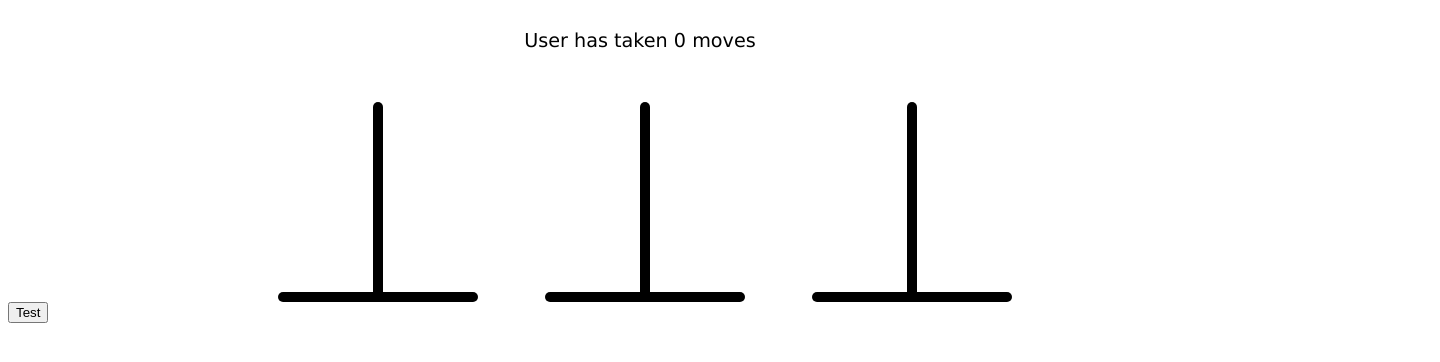
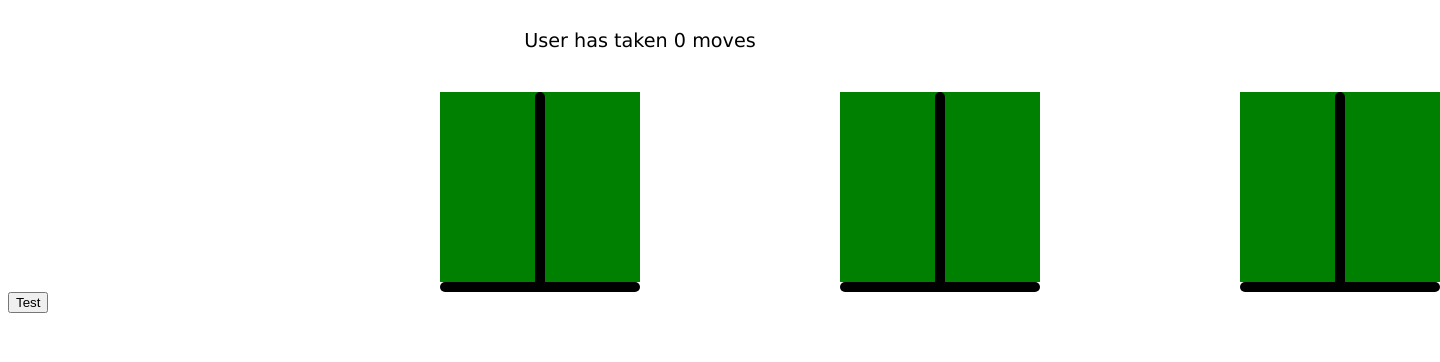
Before and after one commit to Chris-L-Tran/Towers-of-Hanoi, a plain HTML site: page index.html in a window 1280 px wide. Shown: the part 108-470 px from the top of the page, 1440 px wide, since content can reach past the window. Drawn offline with nearby package versions, Linux system fonts and the light colour scheme.

Commit message:
created and stylized disk container

```diff
--- a/index.html
+++ b/index.html
@@ -17,24 +17,30 @@
 
     <div id="board">
         <div id="post1" class="post">
-            <div class="rod">
+            <div class="disks">
+                <div class="rod">
 
+                </div>
             </div>
             <div class="base">
 
             </div>
         </div>
         <div id="post2" class="post">
-            <div class="rod">
+            <div class="disks">
+                <div class="rod">
 
+                </div>
             </div>
             <div class="base">
 
             </div>
         </div>
         <div id="post3" class="post">
-            <div class="rod">
+            <div class="disks">
+                <div class="rod">
 
+                </div>
             </div>
             <div class="base">
 
--- a/style.css
+++ b/style.css
@@ -20,15 +20,29 @@ h1 {
     margin: 0 auto;
 }
 
+
 .rod{
     width: 10px;
     height: 200px;
     background:black;
     border-radius:50px;
     position:relative;
-    left:105px;
+
 
 }
+.disks{
+    background-color:green;
+    display:flex;
+    justify-content:center;
+    align-items: flex-start;
+    position:relative;
+    bottom:10px;
+    left:200px;
+    width:200px;
+    height:190px;
+
+}
+
 .base{
     width: 200px;
     height: 10px;
```
